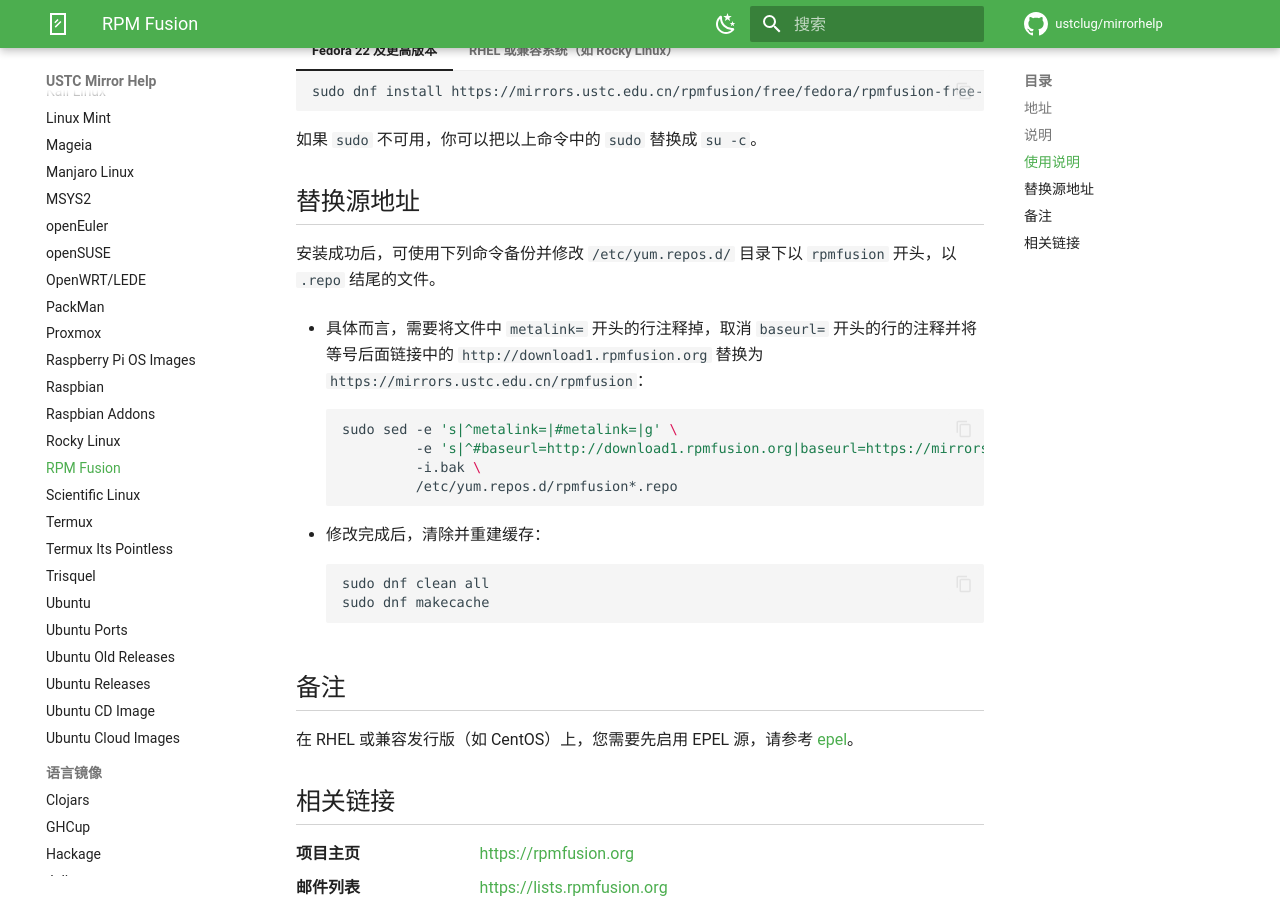
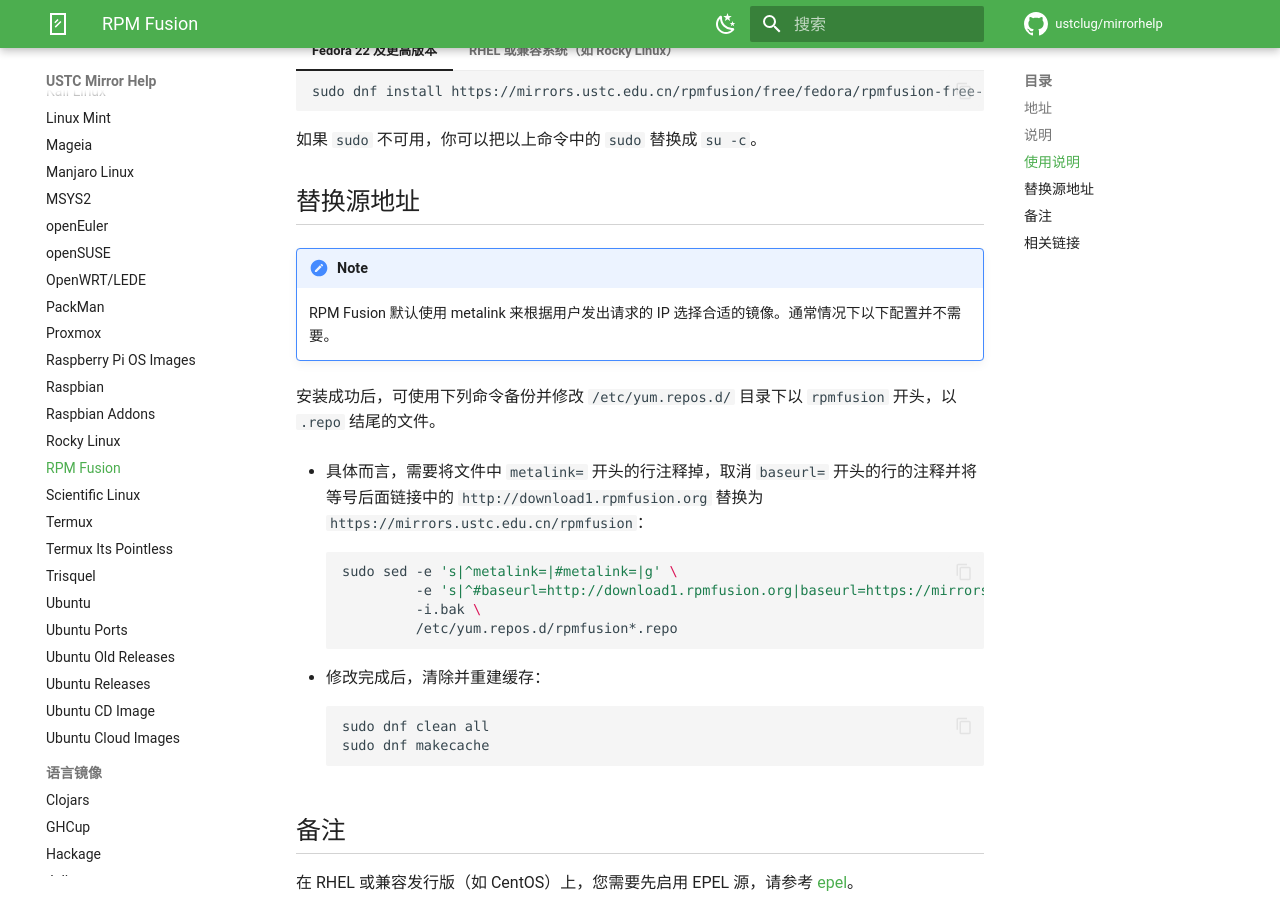
Before and after one commit to ustclug/mirrorhelp, an MkDocs documentation site: the page built from docs/rpmfusion.md, in a window 1280 px wide and 900 px high, scrolled down 475 px. Built offline with MkDocs 1.6.1 and Material for MkDocs 9.7.7, drawn with Linux system fonts in a browser that asks for light colours; comment, search, counter and statistics services are not loaded.

Commit message:
fedora, rpmfusion: add notice about metalink

```diff
--- a/docs/rpmfusion.md
+++ b/docs/rpmfusion.md
@@ -27,6 +27,10 @@
 如果 `sudo` 不可用，你可以把以上命令中的 `sudo` 替换成 `su -c`。
 
 ## 替换源地址
+
+!!! note
+
+    RPM Fusion 默认使用 metalink 来根据用户发出请求的 IP 选择合适的镜像。通常情况下以下配置并不需要。
 
 安装成功后，可使用下列命令备份并修改 `/etc/yum.repos.d/` 目录下以 `rpmfusion` 开头，以 `.repo` 结尾的文件。
 
```
Also changed, not shown: docs/fedora.md (+4 -0 lines).
